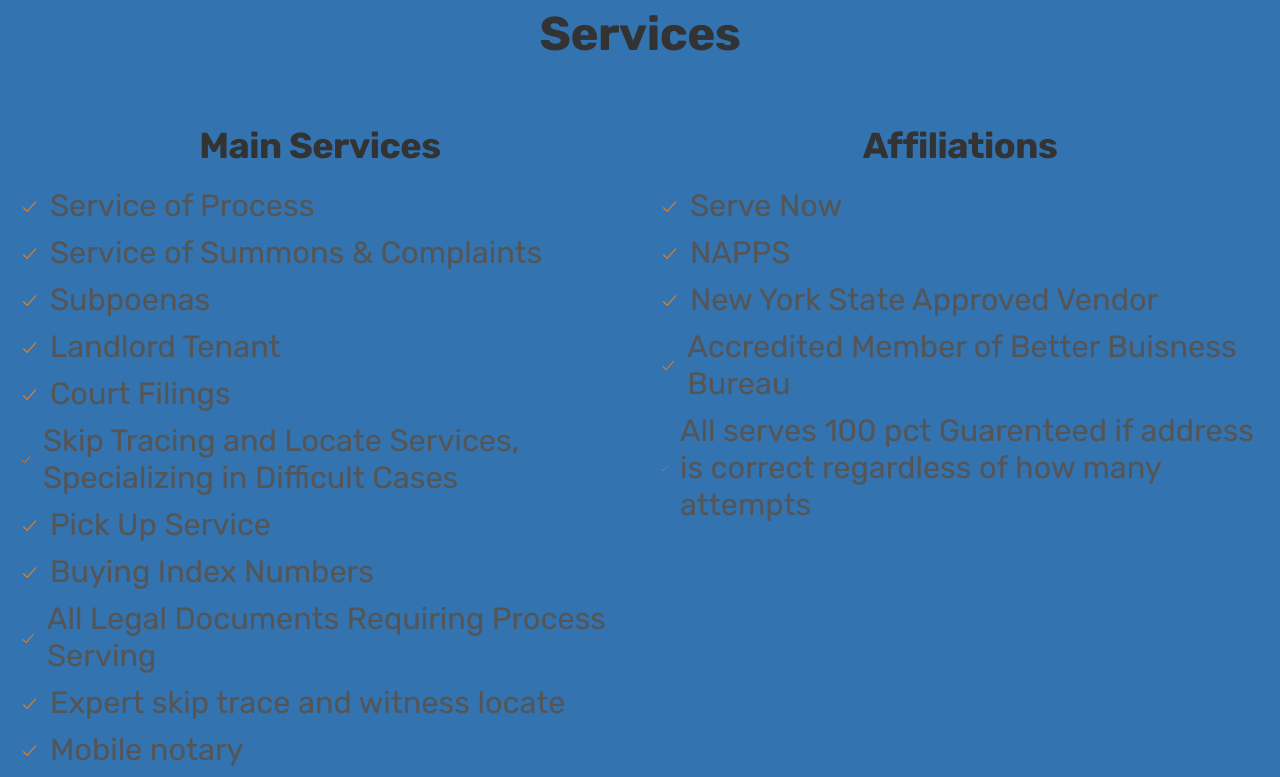
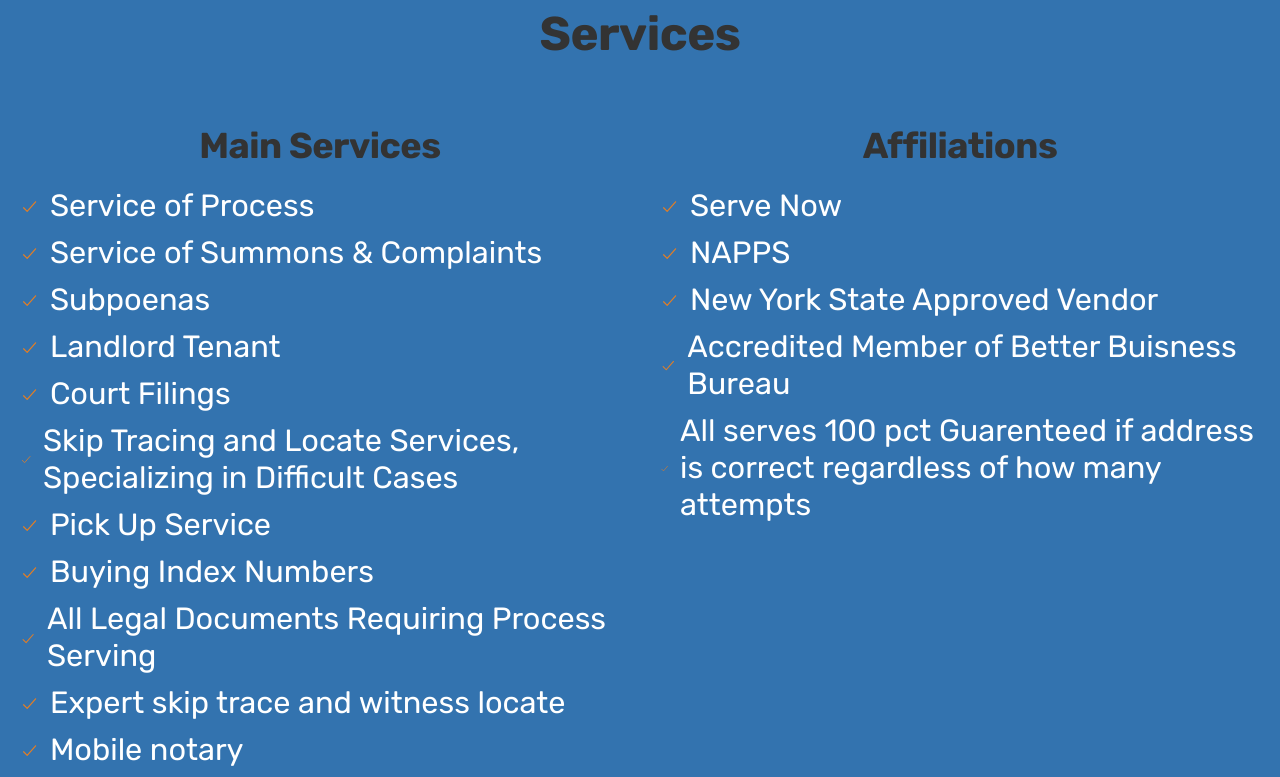
Before and after one commit to EliasAHH/processserveexpert, a plain HTML site: page index.html in a window 1280 px wide. Shown: the part 1240-2017 px from the top of the page. Drawn offline with nearby package versions, Linux system fonts and the light colour scheme; some packages are replaced by stand-ins of ours; a script that the page names is missing.

Commit message:
made minor change to style

```diff
--- a/index.html
+++ b/index.html
@@ -121,7 +121,7 @@
                 </h2>
             </div>
 
-            <div class="container grid grid--2-cols margin-bottom-md">
+            <div class="container grid grid--2-cols margin-bottom-md" style="color:white;">
 
                 <div class="services">
                     <h3 class="heading-tertiary">Main Services</h3>
```
